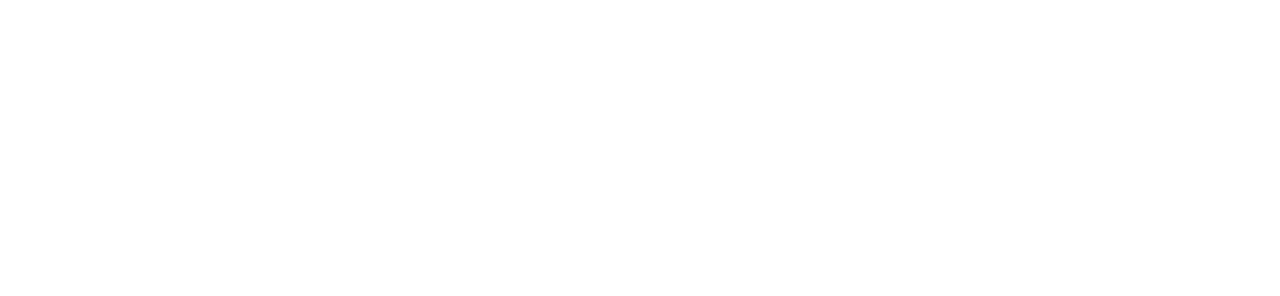
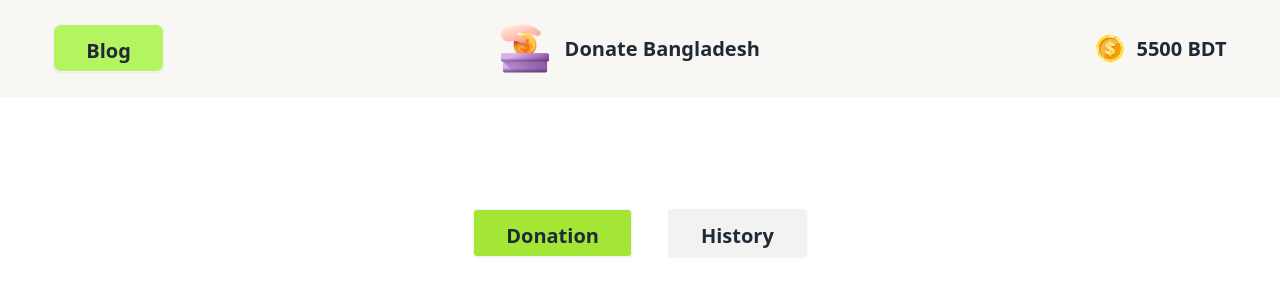
Before and after one commit to codershakib09/Donate, a plain HTML site: page index.html in a window 1280 px wide. Drawn offline with nearby package versions, Linux system fonts and the light colour scheme.

Commit message:
header section done

```diff
--- a/index.html
+++ b/index.html
@@ -14,7 +14,45 @@
     <script src="https://cdn.tailwindcss.com"></script>
   </head>
   <body>
-    <header></header>
+    <header class="z-10 bg-white/30 backdrop-blur-lg mb-10 sticky top-0">
+      <nav class="bg-[#F9F7F3]">
+        <div class="flex justify-between py-6 mx-auto w-11/12">
+          <div class="">
+            <button
+              id="Blog-btn"
+              class="btn text-xl font-semibold py-3 px-8 bg-[#B4F461]"
+            >
+              Blog
+            </button>
+          </div>
+          <div class="flex items-center gap-4">
+            <img src="assets/logo.png" alt="" />
+            <p class="text-xl font-semibold hidden sm:block">
+              Donate Bangladesh
+            </p>
+          </div>
+          <div class="flex items-center gap-3">
+            <img src="assets/coin.png" alt="" />
+            <p id="balance" class="text-xl font-semibold">5500 BDT</p>
+          </div>
+        </div>
+      </nav>
+
+      <div class="flex justify-center mt-28 gap-9">
+        <button
+          id="donate-switch-btn"
+          class="btn btn-action bg-lime-400 flex justify-center rounded items-center py-3 px-8 text-xl font-semibold"
+        >
+          Donation
+        </button>
+        <button
+          id="history-switch-btn"
+          class="btn btn-action flex justify-center rounded items-center py-3 px-8 text-xl font-semibold"
+        >
+          History
+        </button>
+      </div>
+    </header>
     <main></main>
   </body>
 </html>
```
Also changed, not shown: JS/utilise.js (added).
